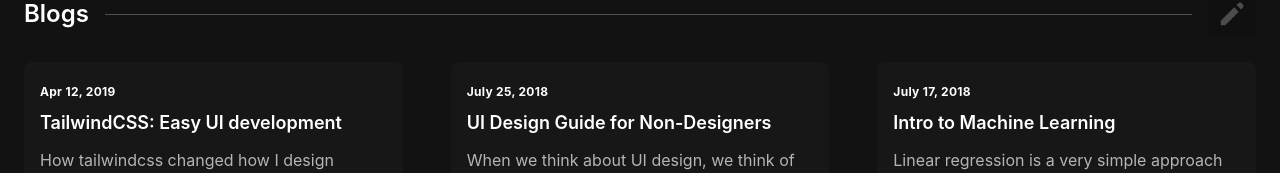
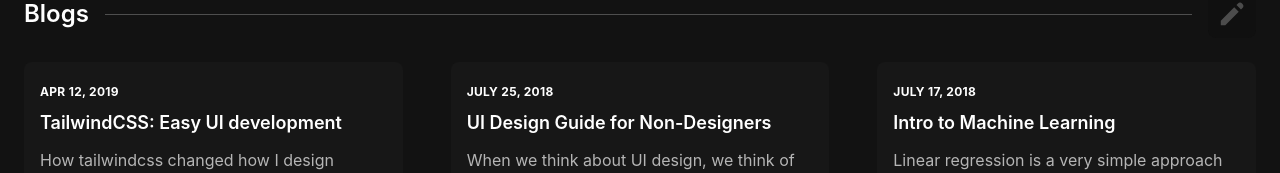
Before and after one commit to niteshkumarniranjan/theux.dev, a Next.js app: page / in a window 1280 px wide. Shown: the part 1074-1247 px from the top of the page. Built offline with nearby package versions, Linux system fonts and the light colour scheme; a web font is replaced by a local one; what @tailwindcss/ui would draw is missing.

Commit message:
change blog timestamp to uppercase

```diff
--- a/pages/index.js
+++ b/pages/index.js
@@ -117,7 +117,7 @@ export default function Home() {
           <div className="flex flex-wrap -mx-6">
             <div className="flex w-full p-6 lg:w-1/3">
               <div className="p-4 rounded-lg bg-night-600">
-                <span className="inline-block mb-2 text-xs font-bold tracking-wide">
+                <span className="inline-block mb-2 text-xs font-bold tracking-wide uppercase">
                   Apr 12, 2019
                 </span>
                 <h3 className="text-lg font-semibold">
@@ -151,7 +151,7 @@ export default function Home() {
             </div>
             <div className="flex w-full p-6 lg:w-1/3">
               <div className="p-4 rounded-lg bg-night-600">
-                <span className="inline-block mb-2 text-xs font-bold tracking-wide">
+                <span className="inline-block mb-2 text-xs font-bold tracking-wide uppercase">
                   July 25, 2018
                 </span>
                 <h3 className="text-lg font-semibold">
@@ -185,7 +185,7 @@ export default function Home() {
             </div>
             <div className="flex w-full p-6 lg:w-1/3">
               <div className="p-4 rounded-lg bg-night-600">
-                <span className="inline-block mb-2 text-xs font-bold tracking-wide">
+                <span className="inline-block mb-2 text-xs font-bold tracking-wide uppercase">
                   July 17, 2018
                 </span>
                 <h3 className="text-lg font-semibold">
```
